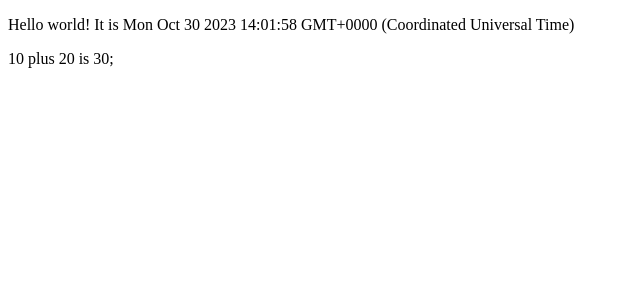
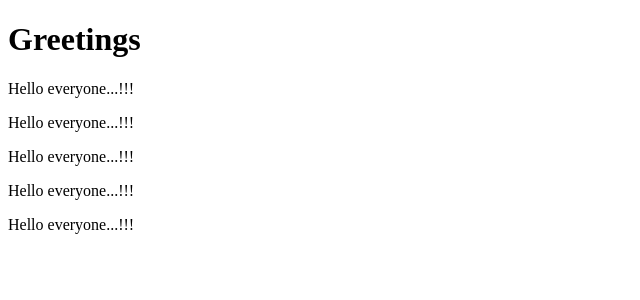
Before and after one commit to Prabhubalaji21/react-day-01, a React (Vite) app: page / in a window 1280 px wide. Shown: the top 300 px of the page, without its empty margins (0-640 px from the left). Built offline with nearby package versions, Linux system fonts and the light colour scheme.

Commit message:
Multiple components

```diff
--- a/src/App.jsx
+++ b/src/App.jsx
@@ -1,23 +1,32 @@
 //our first react component
 //javascript function
 //for now it does not receive any arguements
+const Hello = ( ) => {
+  return(
+    <div>
+      <p>Hello everyone...!!!</p>
+    </div>
+  )
+}
 const App = () => {
-  const now = new Date();
-  const a=10;
-  const b=20;
+  // const now = new Date();
+  // const a=10;
+  // const b=20;
 
-  console.log(now, a+b);
-  //it can also execute or contain javascript
-  console.log('Hello from component App');
+  // console.log(now, a+b);
+  // //it can also execute or contain javascript
+  // console.log('Hello from component App');
 
   //returns a html
   //dynamic content ah print pannalam example:- date and time
 return(
   <div>
-    <p>Hello world! It is { now.toString() }</p>
-    <p>
-      {a} plus {b} is {a+b};
-    </p>
+    <h1>Greetings </h1>
+    <Hello />
+    <Hello />
+    <Hello />
+    <Hello />
+    <Hello />
   </div>
 )
 }
```
